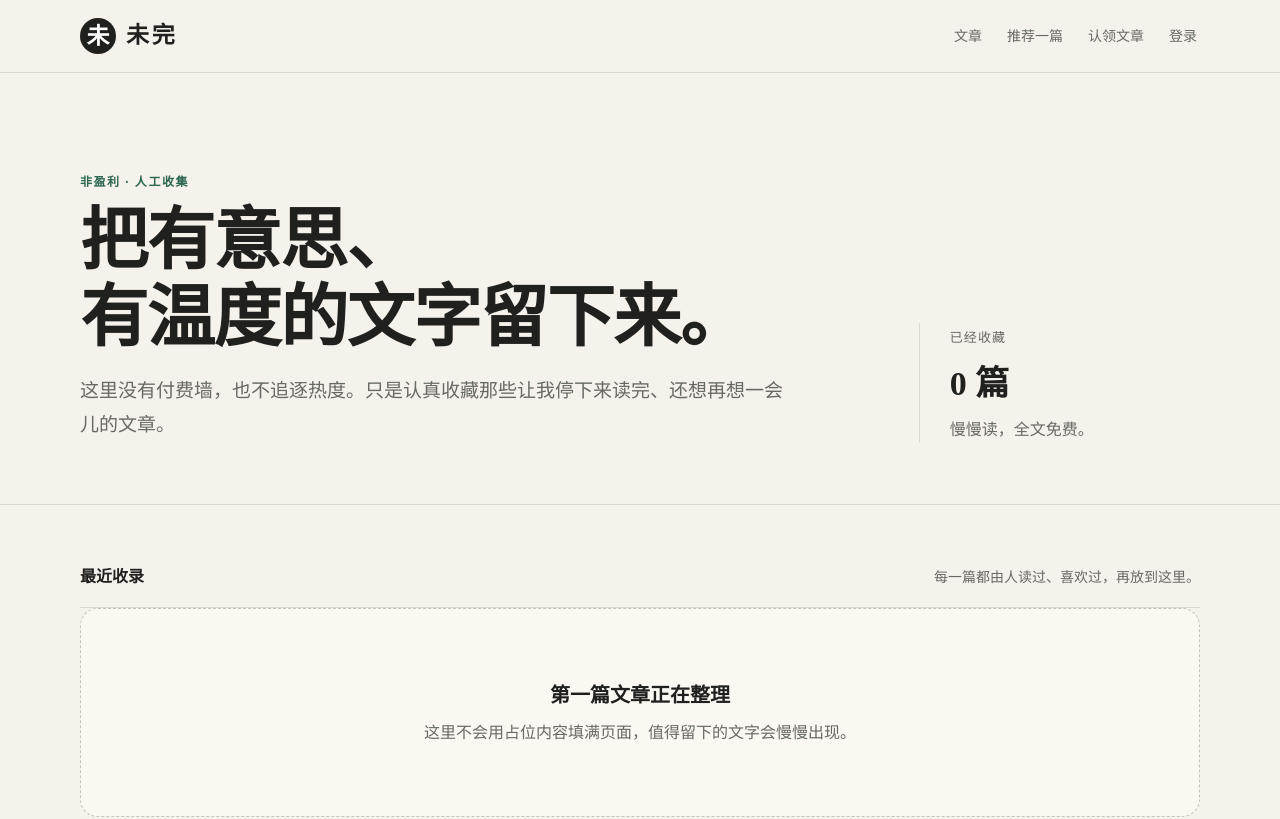
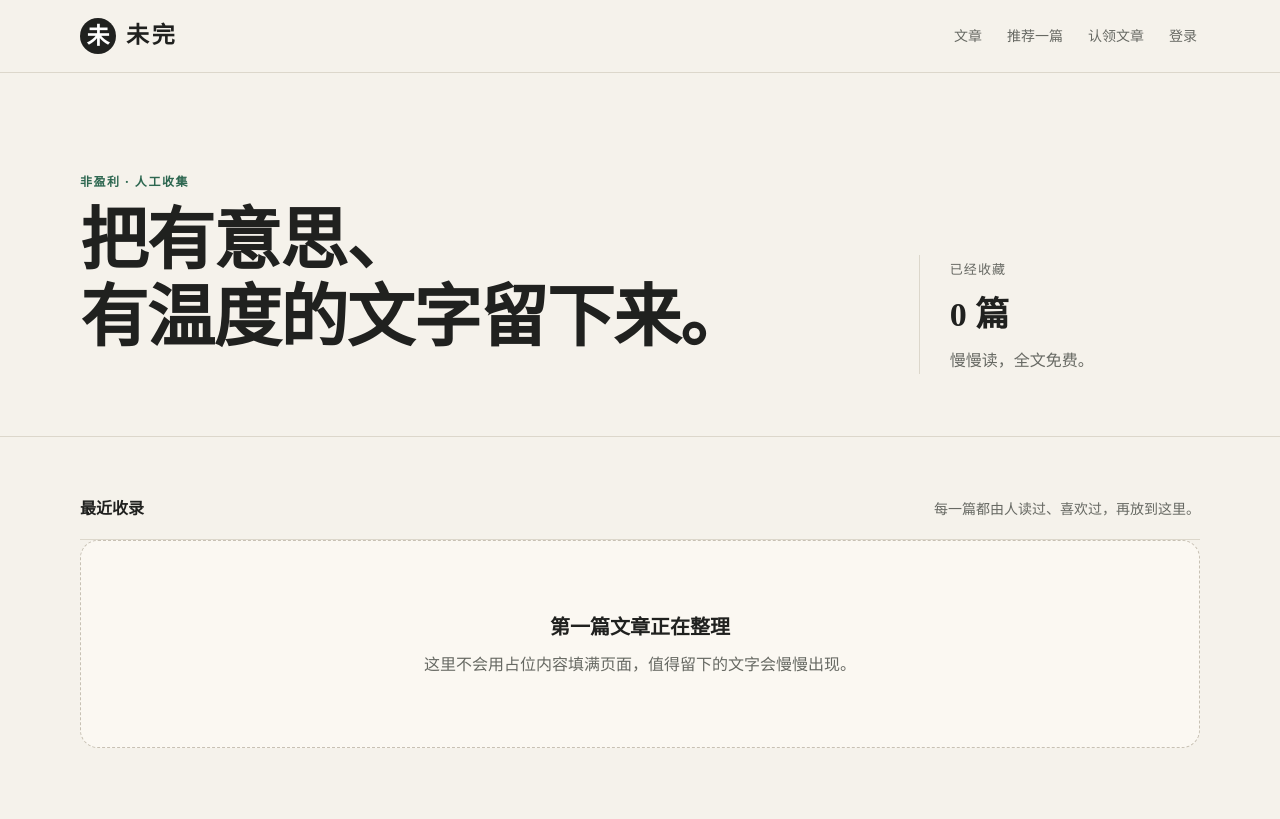
Before and after one commit to guaiwu012/story_web, a Next.js app: page / in a window 1280 px wide. Shown: the top 819 px of the page. Built offline with nearby package versions, Linux system fonts and the light colour scheme; no server answers; the database is empty.

Commit message:
refactor: remove legacy positioning copy

```diff
--- a/src/app/page.tsx
+++ b/src/app/page.tsx
@@ -1,6 +1,6 @@
 import Link from "next/link";
 import { db } from "@/lib/db";
 export default async function Home(){const stories=await db`SELECT s.id,s.title,s.slug,s.summary,s.author_name,c.name category_name FROM stories s LEFT JOIN categories c ON c.id=s.category_id WHERE s.status='published' AND s.globally_withdrawn=false ORDER BY s.published_at DESC NULLS LAST`;return <>
-  <section className="hero"><div className="container hero-grid"><div><span className="eyebrow">非盈利 · 人工收集</span><h1 className="title">把有意思、<br/>有温度的文字留下来。</h1><p className="subtitle">这里没有付费墙，也不追逐热度。只是认真收藏那些让我停下来读完、还想再想一会儿的文章。</p></div><div className="hero-side"><span>已经收藏</span><strong>{stories.length} 篇</strong><p>慢慢读，全文免费。</p></div></div></section>
+  <section className="hero"><div className="container hero-grid"><div><span className="eyebrow">非盈利 · 人工收集</span><h1 className="title">把有意思、<br/>有温度的文字留下来。</h1></div><div className="hero-side"><span>已经收藏</span><strong>{stories.length} 篇</strong><p>慢慢读，全文免费。</p></div></div></section>
   <section className="container page"><div className="collection-intro"><span>最近收录</span><p>每一篇都由人读过、喜欢过，再放到这里。</p></div>{stories.length===0?<div className="empty"><strong>第一篇文章正在整理</strong>这里不会用占位内容填满页面，值得留下的文字会慢慢出现。</div>:<div className="story-list">{stories.map((s,index)=><Link key={s.id} className="story-row" href={`/story/${s.slug}`}><span className="story-index">{String(index+1).padStart(2,"0")}</span><div><div className="card-meta"><span>{s.category_name||"未分类"}</span><span>作者 · {s.author_name}</span></div><h2>{s.title}</h2>{s.summary&&<p>{s.summary}</p>}</div><span className="story-arrow" aria-hidden="true">→</span></Link>)}</div>}</section>
   </>}
```
Also changed, not shown: 1 other file (tests, documents, lock files or other folders).
